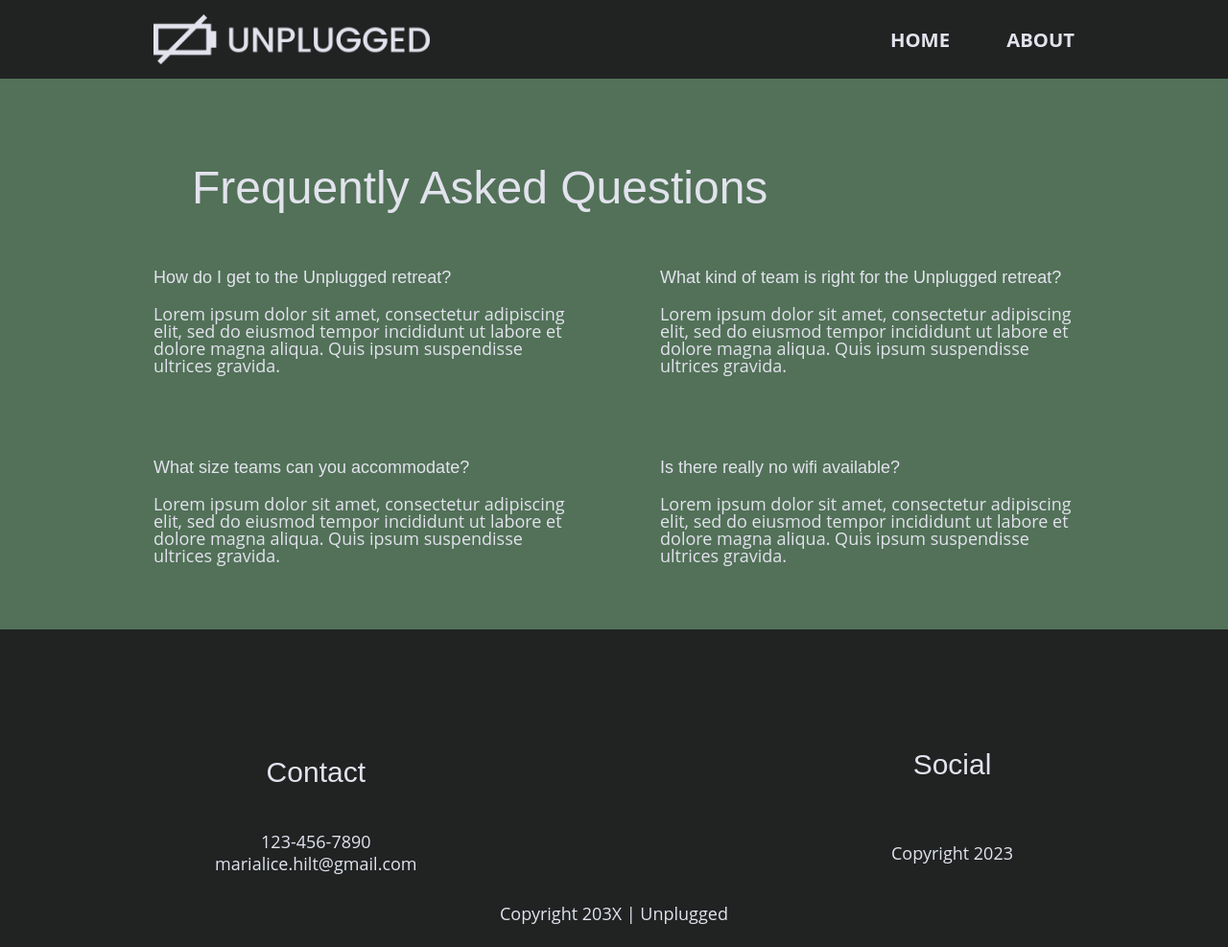
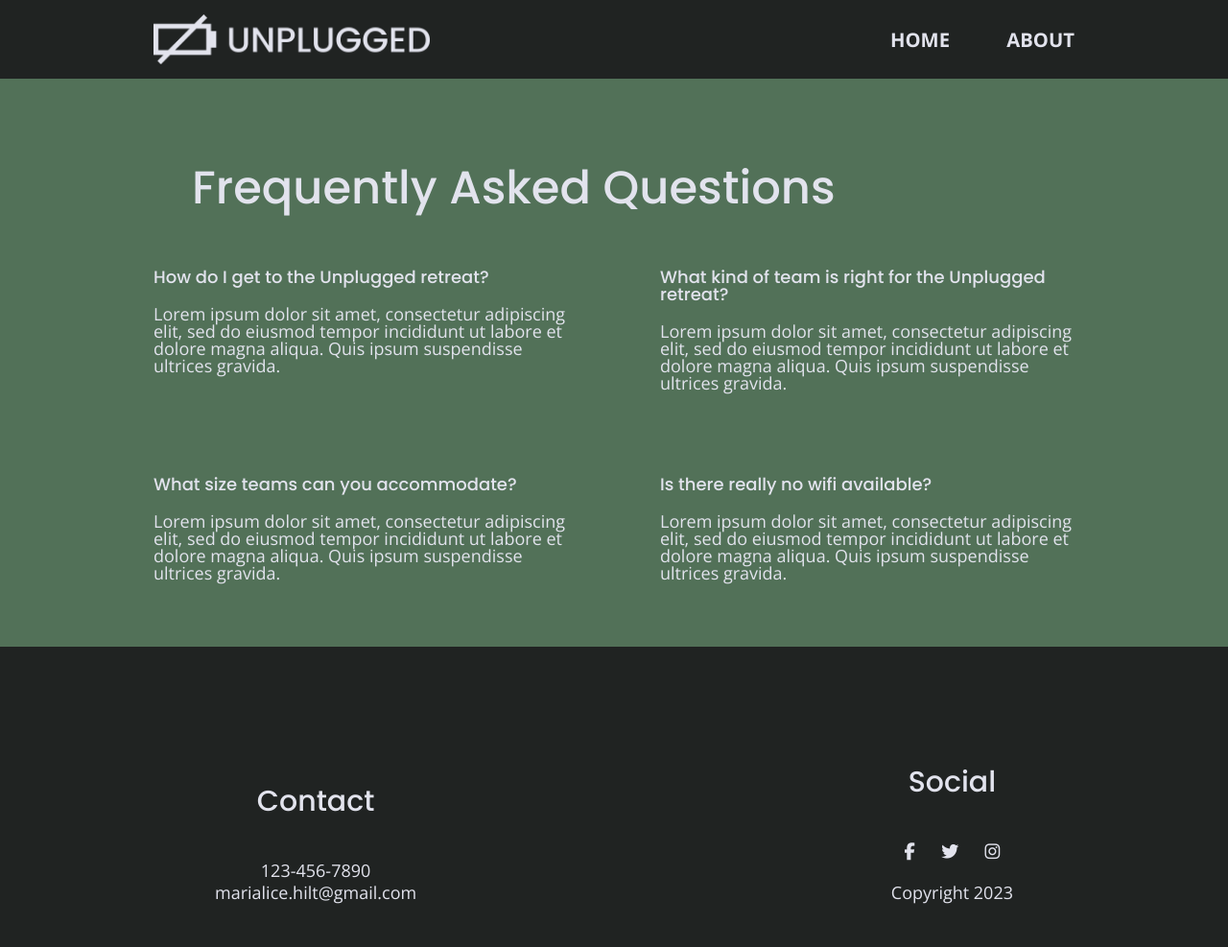
Before and after one commit to MarialiceH/unplugged, a website: page faqs/index.html in a window 1280 px wide. Shown: the top 987 px of the page at 96% size. Drawn offline with nearby package versions, Linux system fonts and the light colour scheme.

Commit message:
Updated social icons to index about and faqs page

```diff
--- a/css/main.css
+++ b/css/main.css
@@ -155,6 +155,11 @@ address {
 .content-wrapper {
   width: 90%;
   margin: 50px 0;
+}
+
+.features i {
+	font-size: 3.75em;
+    margin-bottom: 40px;
 }
 
 /* -------------------- Base Header - Footer Styles -------------------- */
--- a/faqs/index.html
+++ b/faqs/index.html
@@ -18,6 +18,8 @@
 
   <link rel="stylesheet" href="../css/normalize.css">
   <link rel="stylesheet" href="../css/main.css">
+  <!-- Google Fonts -->
+  <link href="https://fonts.googleapis.com/css?family=Open+Sans:400,700|Poppins:500,700" rel="stylesheet">
   <!-- Fontsome Icons -->
   <script src="https://kit.fontawesome.com/6d4dc8abf2.js" crossorigin="anonymous"></script>
 
@@ -89,14 +91,15 @@
           <h4>Social</h4>
           <div class="social-icons">
             <p>
-          <a href="https://www.facebook.com/Skillcrush/" target="_blank"></a>
+              <a href="https://www.facebook.com/Skillcrush/" target="_blank"><i class="fab fa-facebook-f"></i></a>
             </p>
             <p>
-          <a href="https://twitter.com/Skillcrush" target="_blank"></a>
+              <a href="https://twitter.com/Skillcrush" target="_blank"><i class="fab fa-twitter"></i></a>
             </p>
             <p>
-          <a href="https://www.instagram.com/skillcrush/" target="_blank"></a>
+              <a href="https://www.instagram.com/skillcrush/" target="_blank"><i class="fab fa-instagram"></i></a>
             </p>
+          </div>
           <div class="copyright">
             <p>Copyright 2023</p>
           </div>
```
Also changed, not shown: about/index.html (+5 -3 lines), index.html (+5 -6 lines). Lines whose indentation alone changed are shown as unchanged.
